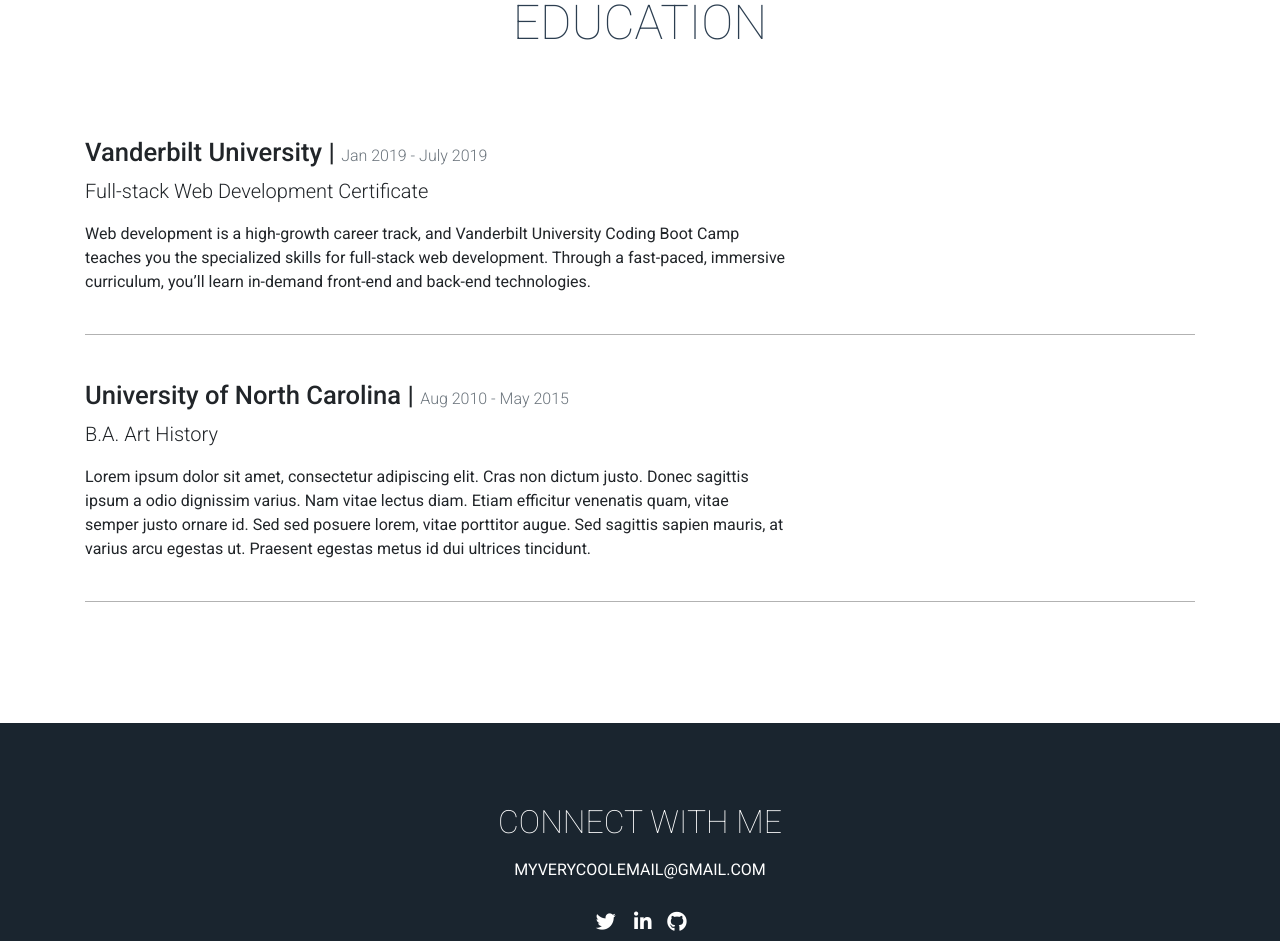
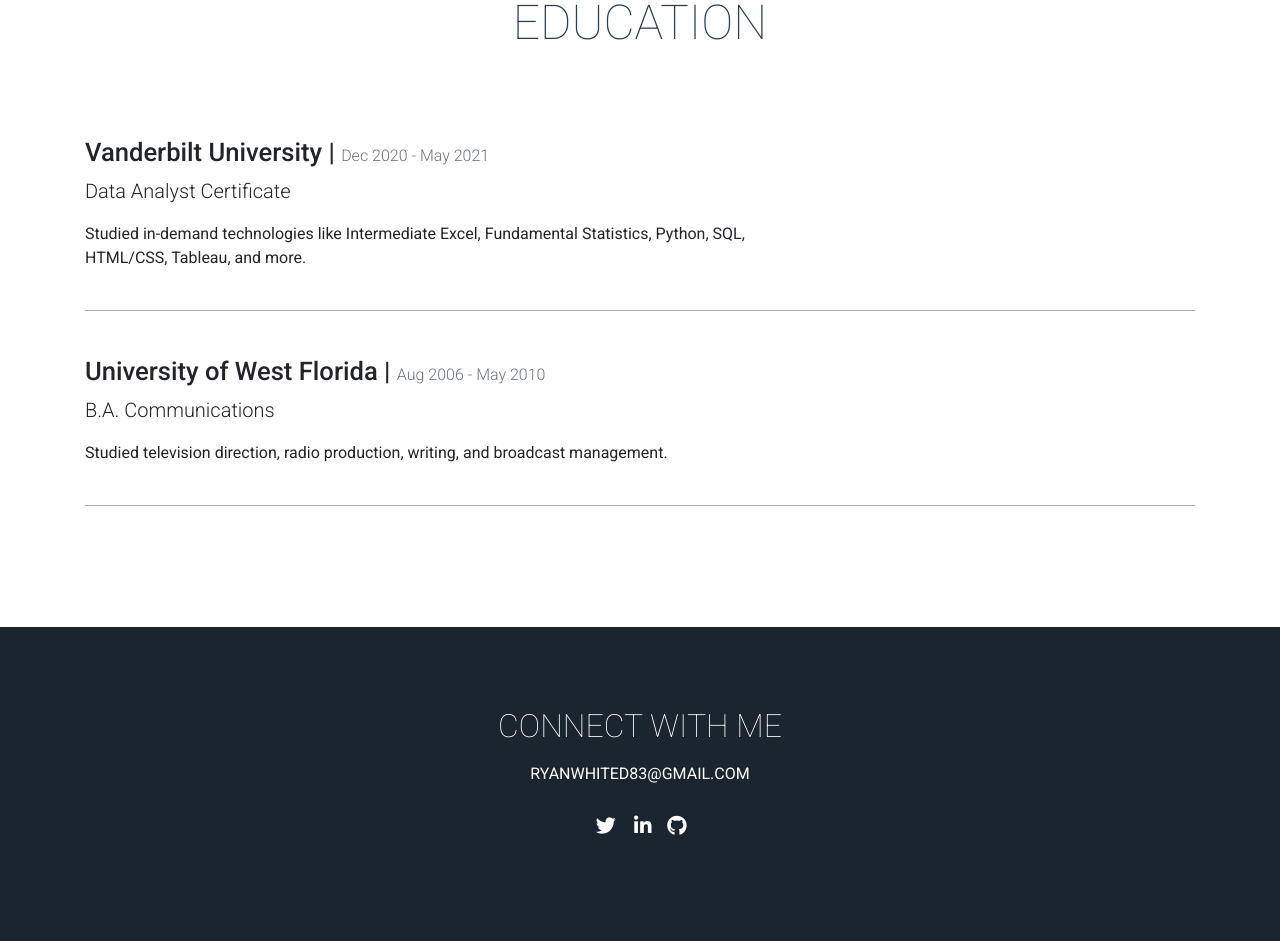
Before and after one commit to RyanWhited/portfolio, a plain HTML site: page index.html in a window 1280 px wide. Shown: the part 2464-3405 px from the top of the page. Drawn offline with nearby package versions, Linux system fonts and the light colour scheme.

Commit message:
Updated index.html

```diff
--- a/index.html
+++ b/index.html
@@ -88,7 +88,7 @@
                     <a class="portfolio-item d-block mx-auto" data-toggle="modal" data-target="#portfolio-modal-1">
                         <div class="portfolio-item-caption d-flex position-absolute h-100 w-100">
                             <div class="portfolio-item-caption-content my-auto w-100 text-center text-white">
-                                <p>Project #1</p>
+                                <p>Project #1 - Coming Soon!</p>
                                 <i class="fas fa-search-plus fa-2x"></i>
                             </div>
                         </div>
@@ -99,7 +99,7 @@
                     <a class="portfolio-item d-block mx-auto" data-toggle="modal" data-target="#portfolio-modal-2">
                         <div class="portfolio-item-caption d-flex position-absolute h-100 w-100">
                             <div class="portfolio-item-caption-content my-auto w-100 text-center text-white">
-                                <p>Project #2</p>
+                                <p>Project #2 - Coming Soon!</p>
                                 <i class="fas fa-search-plus fa-2x"></i>
                             </div>
                         </div>
@@ -110,7 +110,7 @@
                     <a class="portfolio-item d-block mx-auto" data-toggle="modal" data-target="#portfolio-modal-3">
                         <div class="portfolio-item-caption d-flex position-absolute h-100 w-100">
                             <div class="portfolio-item-caption-content my-auto w-100 text-center text-white">
-                                <p>Project #3</p>
+                                <p>Project #3 - Coming Soon!</p>
                                 <i class="fas fa-search-plus fa-2x"></i>
                             </div>
                         </div>
@@ -121,7 +121,7 @@
                     <a class="portfolio-item d-block mx-auto" data-toggle="modal" data-target="#portfolio-modal-4">
                         <div class="portfolio-item-caption d-flex position-absolute h-100 w-100">
                             <div class="portfolio-item-caption-content my-auto w-100 text-center text-white">
-                                <p>Project #4</p>
+                                <p>Project #4 - Coming Soon!</p>
                                 <i class="fas fa-search-plus fa-3x"></i>
                             </div>
                         </div>
@@ -132,7 +132,7 @@
                     <a class="portfolio-item d-block mx-auto" data-toggle="modal" data-target="#portfolio-modal-5">
                         <div class="portfolio-item-caption d-flex position-absolute h-100 w-100">
                             <div class="portfolio-item-caption-content my-auto w-100 text-center text-white">
-                                <p>Project #5</p>
+                                <p>Project #5 - Coming Soon!</p>
                                 <i class="fas fa-search-plus fa-2x"></i>
                             </div>
                         </div>
@@ -143,7 +143,7 @@
                     <a class="portfolio-item d-block mx-auto" data-toggle="modal" data-target="#portfolio-modal-6">
                         <div class="portfolio-item-caption d-flex position-absolute h-100 w-100">
                             <div class="portfolio-item-caption-content my-auto w-100 text-center text-white">
-                                <p>Project #6</p>
+                                <p>Project #6 - Coming Soon!</p>
                                 <i class="fas fa-search-plus fa-2x"></i>
                             </div>
                         </div>
@@ -161,9 +161,7 @@
             <hr class="star-light mb-5" />
 
             <p class="about-me text-center">
-                I am an enthusiastic software developer with a passion for
-                creating beautiful web applications built on JavaScript
-                technologies.
+                "About Me - Coming Soon!"
             </p>
         </div>
         <div class="container">
@@ -208,32 +206,23 @@
             <div class="credential">
                 <h2 class="location mb-0">
                     Vanderbilt University |
-                    <span class="credential-date text-muted">Jan 2019 - July 2019</span>
+                    <span class="credential-date text-muted">Dec 2020 - May 2021</span>
                 </h2>
-                <p class="lead">Full-stack Web Development Certificate</p>
+                <p class="lead">Data Analyst Certificate</p>
                 <p class="credential-description">
-                    Web development is a high-growth career track, and
-                    Vanderbilt University Coding Boot Camp teaches you the
-                    specialized skills for full-stack web development.
-                    Through a fast-paced, immersive curriculum, you’ll learn
-                    in-demand front-end and back-end technologies.
+                    Studied in-demand technologies like Intermediate Excel, Fundamental Statistics,
+                    Python, SQL, HTML/CSS, Tableau, and more.
                 </p>
             </div>
             <hr class="credential-divider" />
             <div class="credential">
                 <h2 class="location mb-0">
-                    University of North Carolina |
-                    <span class="credential-date text-muted">Aug 2010 - May 2015</span>
+                    University of West Florida |
+                    <span class="credential-date text-muted">Aug 2006 - May 2010</span>
                 </h2>
-                <p class="lead">B.A. Art History</p>
+                <p class="lead">B.A. Communications</p>
                 <p class="credential-description">
-                    Lorem ipsum dolor sit amet, consectetur adipiscing elit.
-                    Cras non dictum justo. Donec sagittis ipsum a odio
-                    dignissim varius. Nam vitae lectus diam. Etiam efficitur
-                    venenatis quam, vitae semper justo ornare id. Sed sed
-                    posuere lorem, vitae porttitor augue. Sed sagittis
-                    sapien mauris, at varius arcu egestas ut. Praesent
-                    egestas metus id dui ultrices tincidunt.
+                    Studied television direction, radio production, writing, and broadcast management.
                 </p>
             </div>
             <hr class="credential-divider" />
@@ -249,7 +238,7 @@
                         Connect with Me
                     </h2>
                     <p class="text-uppercase mb-4">
-                        myverycoolemail@gmail.com
+                        RyanWhited83@gmail.com
                     </p>
                     <ul class="list-inline mb-0">
                         <li class="list-inline-item">
@@ -263,7 +252,7 @@
                             </a>
                         </li>
                         <li class="list-inline-item">
-                            <a class="btn-social text-center rounded-circle" href="https://github.com/USER">
+                            <a class="btn-social text-center rounded-circle" href="https://github.com/RyanWhited">
                                 <i class="fab fa-github"></i>
                             </a>
                         </li>
```
